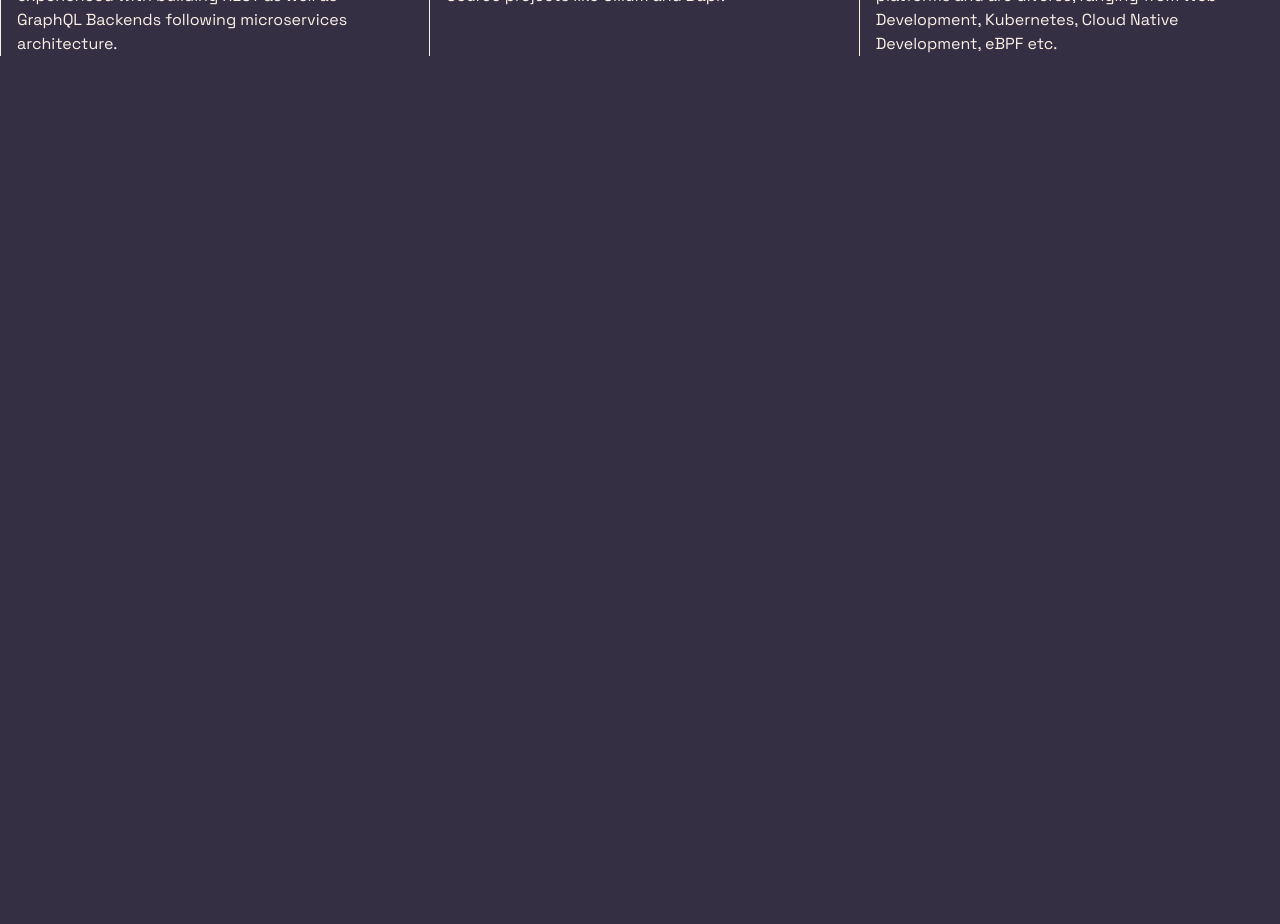
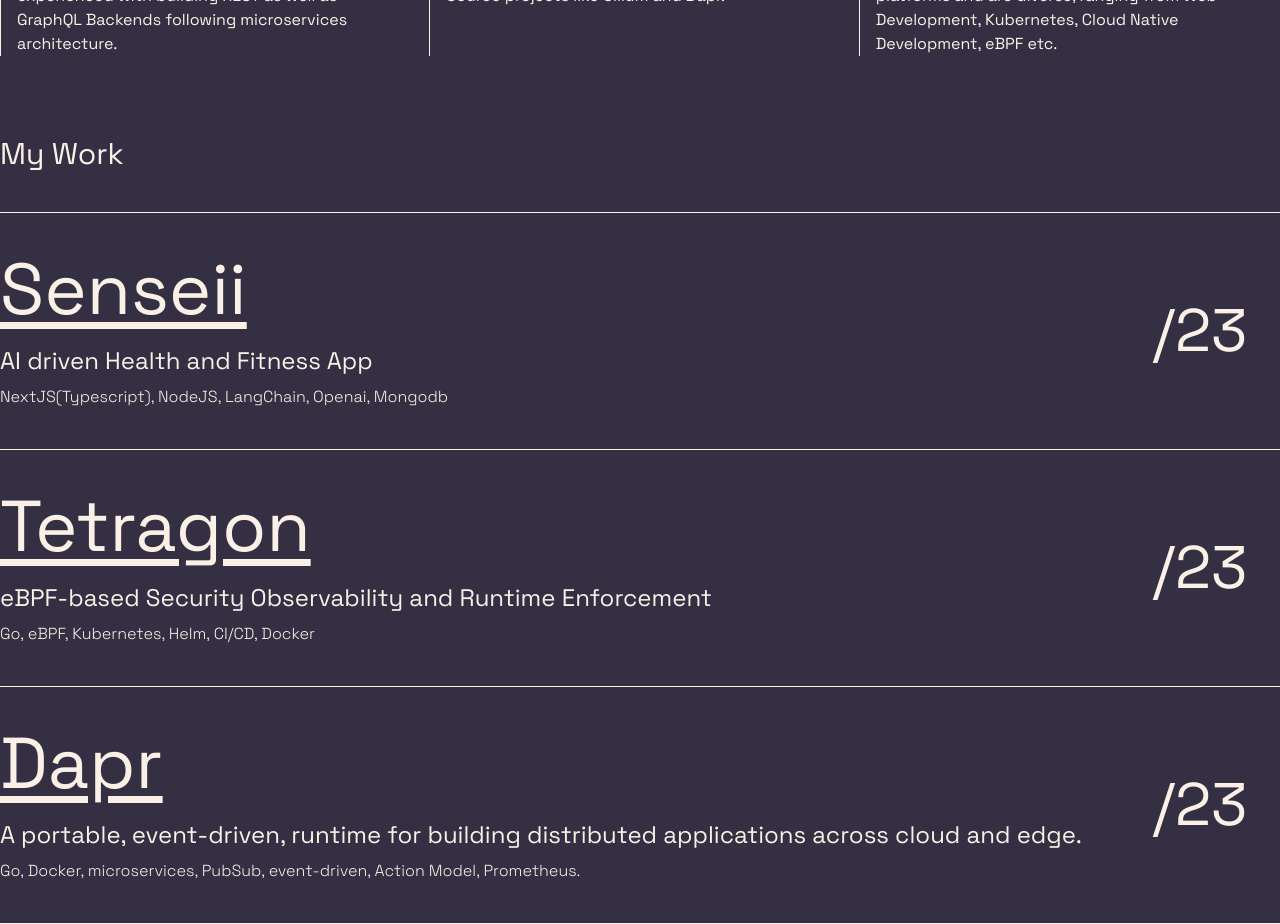
Before and after one commit to prateek041/me, a Next.js app: page / in a window 1280 px wide. Shown: the part 940-1864 px from the top of the page. Before the commit the page ends 996 px from the top, so only its background shows below. Built offline with nearby package versions, Linux system fonts and the light colour scheme.

Commit message:
fix: Add My work component

```diff
--- a/src/app/components/MyWork.tsx
+++ b/src/app/components/MyWork.tsx
@@ -0,0 +1,85 @@
+import Link from "next/link";
+
+const MyWork = () => {
+  return (
+    <div>
+      <div>
+        <h2 className="text-3xl border-b border-b-[#FAF0E6] pb-10">My Work</h2>
+      </div>
+      <div>
+        {PageContent.map((item, index) => {
+          return (
+            <WorkItem
+              key={index}
+              link={item.link}
+              heading={item.heading}
+              description={item.description}
+              tech={item.tech}
+              year={item.year}
+            />
+          );
+        })}
+      </div>
+    </div>
+  );
+};
+
+const PageContent = [
+  {
+    link: "https://github.com/Senseii-ai",
+    heading: "Senseii",
+    description: "AI driven Health and Fitness App",
+    tech: "NextJS(Typescript), NodeJS, LangChain, Openai, Mongodb",
+    year: "/23",
+  },
+  {
+    link: "https://github.com/cilium/tetragon",
+    heading: "Tetragon",
+    description: "eBPF-based Security Observability and Runtime Enforcement",
+    tech: "Go, eBPF, Kubernetes, Helm, CI/CD, Docker",
+    year: "/23",
+  },
+  {
+    link: "https://github.com/dapr/dapr",
+    heading: "Dapr",
+    description:
+      "A portable, event-driven, runtime for building distributed applications across cloud and edge.",
+    tech: "Go, Docker, microservices, PubSub, event-driven, Action Model, Prometheus.",
+    year: "/23",
+  },
+];
+
+const WorkItem = ({
+  link,
+  heading,
+  description,
+  tech,
+  year,
+}: {
+  link: string;
+  heading: string;
+  description: string;
+  tech: string;
+  year: string;
+}) => {
+  return (
+    <div className="py-10 grid grid-cols-8 border-b border-b-[#FAF0E6]">
+      <div className="col-span-7 space-y-5">
+        <Link href={link}>
+          <h2 className="underline underline-offset-8 text-7xl">{heading}</h2>
+        </Link>
+        <div className="space-y-2">
+          <h3 className="text-2xl">{description}</h3>
+          <h2 className="font-light">{tech}</h2>
+        </div>
+      </div>
+      <div className="col-start-8">
+        <div className="flex h-full items-center justify-center">
+          <h1 className="text-6xl">{year}</h1>
+        </div>
+      </div>
+    </div>
+  );
+};
+
+export default MyWork;
--- a/src/app/page.tsx
+++ b/src/app/page.tsx
@@ -1,11 +1,13 @@
 import About from "./components/About";
 import MainHeader from "./components/MainHeader";
+import MyWork from "./components/MyWork";
 
 export default function Home() {
   return (
     <div className="container mx-auto space-y-20">
       <MainHeader />
       <About />
+      <MyWork />
     </div>
   );
 }
```
